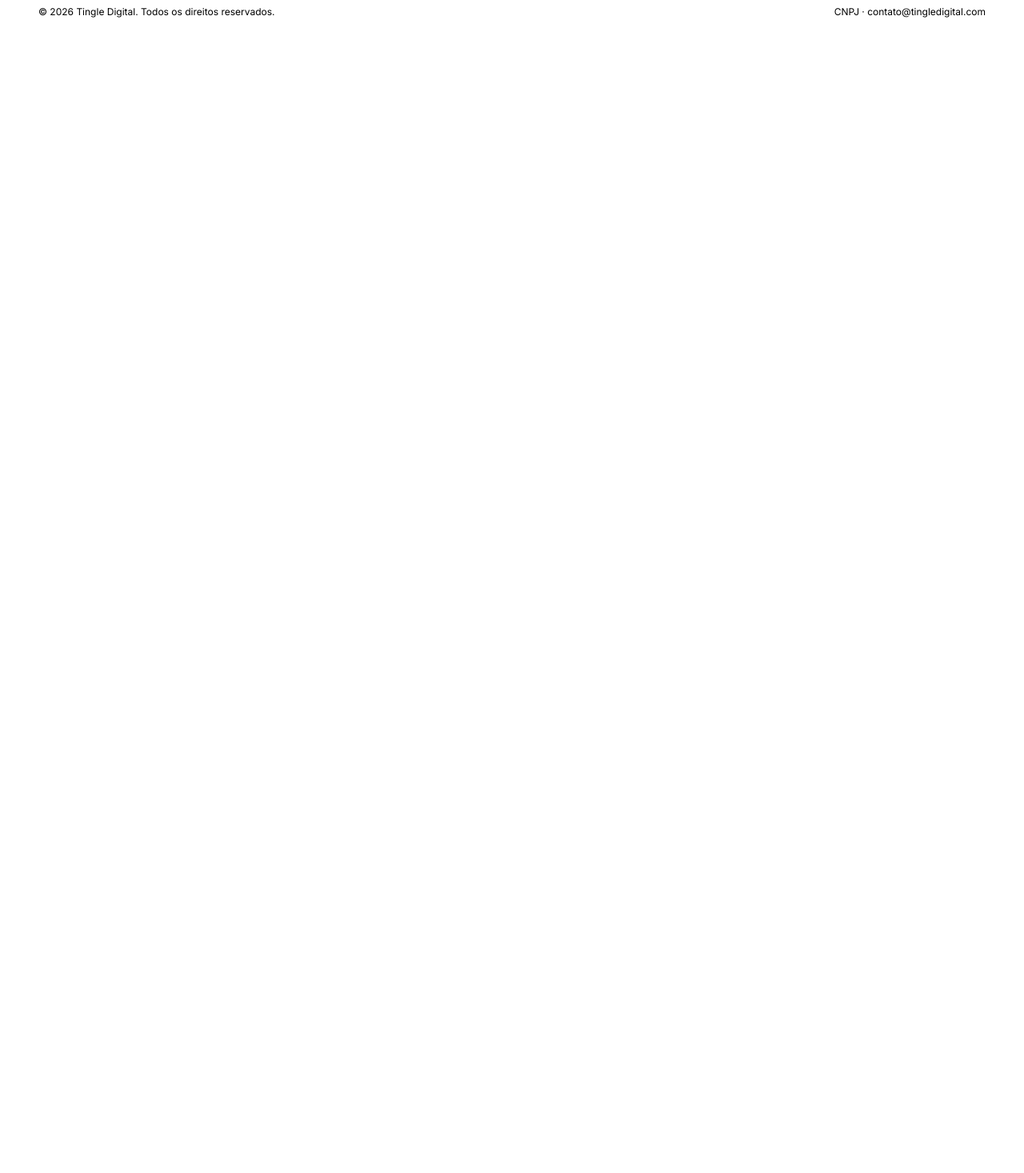
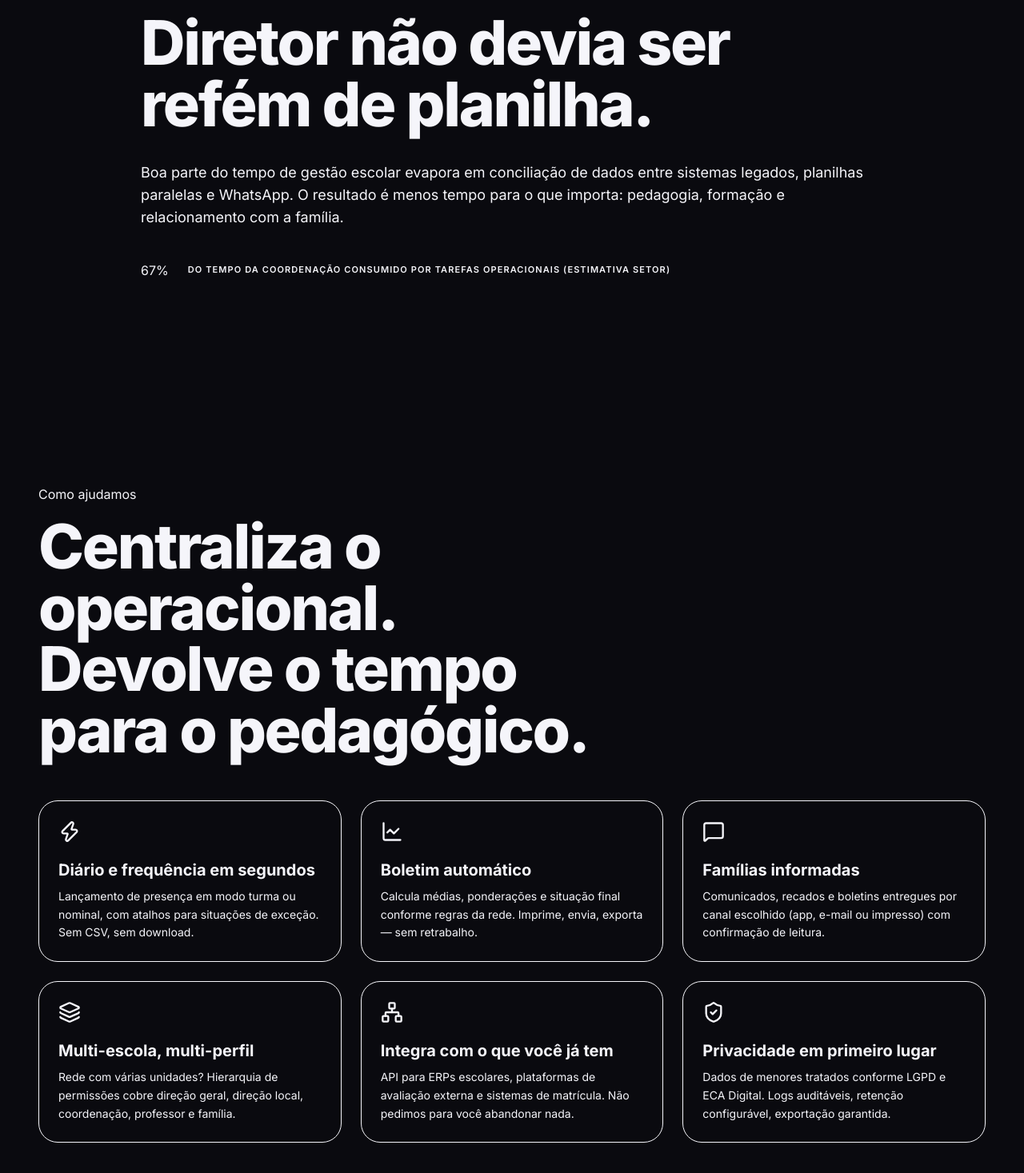
Before and after one commit to vasconcelosdreyfus/tingledigital, a Next.js app: page /cognita in a window 1280 px wide. Before the commit this address had no page. Shown: the part 1157-2624 px from the top of the page at 80% size. Before the commit the page ends 1244 px from the top, so only its background shows below. Built offline with nearby package versions, Linux system fonts and the light colour scheme.

Commit message:
feat: add /cognita page with full PT-BR product copy

```diff
--- /dev/null
+++ b/app/cognita/page.tsx
@@ -0,0 +1,16 @@
+import type { Metadata } from "next";
+import { ProductPage } from "@/components/composites/product-page";
+import { cognita } from "@/content/data/products/cognita";
+
+export const metadata: Metadata = {
+  title: "Cognita — Plataforma de gestão escolar",
+  description: cognita.heroSubtitle,
+  openGraph: {
+    title: "Cognita · Tingle Digital",
+    description: cognita.heroSubtitle,
+  },
+};
+
+export default function CognitaPage() {
+  return <ProductPage data={cognita} />;
+}
--- /dev/null
+++ b/content/data/products/cognita.ts
@@ -0,0 +1,87 @@
+import type { ProductPageData } from "@/types/product";
+import { testimonials } from "@/content/data/testimonials";
+
+export const cognita: ProductPageData = {
+  pillar: "cognita",
+  heroEyebrow: "Cognita · Plataforma de gestão escolar",
+  heroTitle: "Gestão pedagógica que respeita o tempo do educador.",
+  heroSubtitle:
+    "Diário, frequência, boletim e comunicação com famílias numa interface que parece feita para gente que ensina — porque foi.",
+  heroCtaLabel: "Solicitar demonstração",
+  heroCtaHref: "/contato?produto=cognita",
+  mockupImageUrl: "/brand/mockup-cognita.png",
+  problemEyebrow: "O problema",
+  problemTitle: "Diretor não devia ser refém de planilha.",
+  problemBody:
+    "Boa parte do tempo de gestão escolar evapora em conciliação de dados entre sistemas legados, planilhas paralelas e WhatsApp. O resultado é menos tempo para o que importa: pedagogia, formação e relacionamento com a família.",
+  problemStat: { value: "67%", label: "do tempo da coordenação consumido por tarefas operacionais (estimativa setor)" },
+  solutionEyebrow: "Como ajudamos",
+  solutionTitle: "Centraliza o operacional. Devolve o tempo para o pedagógico.",
+  features: [
+    {
+      title: "Diário e frequência em segundos",
+      description: "Lançamento de presença em modo turma ou nominal, com atalhos para situações de exceção. Sem CSV, sem download.",
+      iconName: "zap",
+    },
+    {
+      title: "Boletim automático",
+      description: "Calcula médias, ponderações e situação final conforme regras da rede. Imprime, envia, exporta — sem retrabalho.",
+      iconName: "lineChart",
+    },
+    {
+      title: "Famílias informadas",
+      description: "Comunicados, recados e boletins entregues por canal escolhido (app, e-mail ou impresso) com confirmação de leitura.",
+      iconName: "messageSquare",
+    },
+    {
+      title: "Multi-escola, multi-perfil",
+      description: "Rede com várias unidades? Hierarquia de permissões cobre direção geral, direção local, coordenação, professor e família.",
+      iconName: "layers",
+    },
+    {
+      title: "Integra com o que você já tem",
+      description: "API para ERPs escolares, plataformas de avaliação externa e sistemas de matrícula. Não pedimos para você abandonar nada.",
+      iconName: "network",
+    },
+    {
+      title: "Privacidade em primeiro lugar",
+      description: "Dados de menores tratados conforme LGPD e ECA Digital. Logs auditáveis, retenção configurável, exportação garantida.",
+      iconName: "shield",
+    },
+  ],
+  demoEyebrow: "Como funciona na prática",
+  demoTitle: "Da matrícula ao boletim, em três grandes momentos.",
+  demoSteps: [
+    {
+      title: "Setup",
+      description: "Importamos turmas, professores e estrutura curricular existente em um workshop guiado. Você não precisa começar do zero.",
+      imageUrl: "/brand/cognita-setup.png",
+    },
+    {
+      title: "Dia-a-dia",
+      description: "Professores lançam diário e notas no fluxo natural da aula. Coordenação acompanha em dashboard sem precisar pedir relatórios.",
+      imageUrl: "/brand/cognita-daily.png",
+    },
+    {
+      title: "Fechamento",
+      description: "Boletim, frequência e relatórios obrigatórios saem com um clique. Família recebe pelo canal preferido.",
+      imageUrl: "/brand/cognita-close.png",
+    },
+  ],
+  cases: [
+    {
+      slug: "casa-brasil",
+      client: "Casa Brasil",
+      title: "Tecnologia a serviço de comunidades.",
+      excerpt: "Cognita ajustado para a realidade de redes com baixa conectividade e necessidades específicas.",
+      pillar: "social",
+      heroImageUrl: "",
+      resultLabel: "Escolas atendidas",
+      resultValue: "12",
+    },
+  ],
+  testimonial: testimonials.fabioCasaBrasil,
+  finalCtaTitle: "Vamos colocar sua rede no fluxo certo?",
+  finalCtaBody:
+    "Marcamos uma conversa de 30 minutos para entender sua realidade e mostrar a Cognita ao vivo. Sem compromisso.",
+};
```
